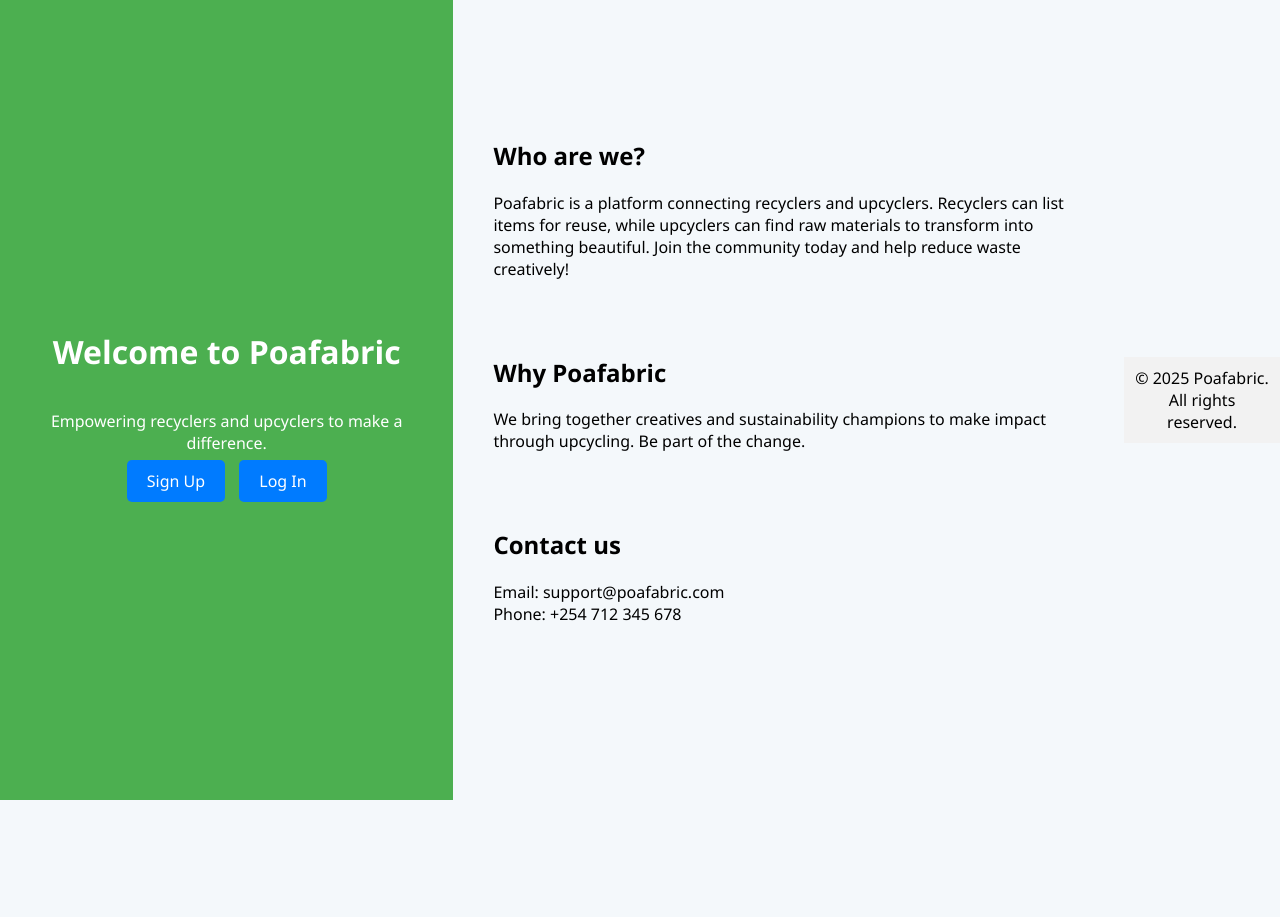
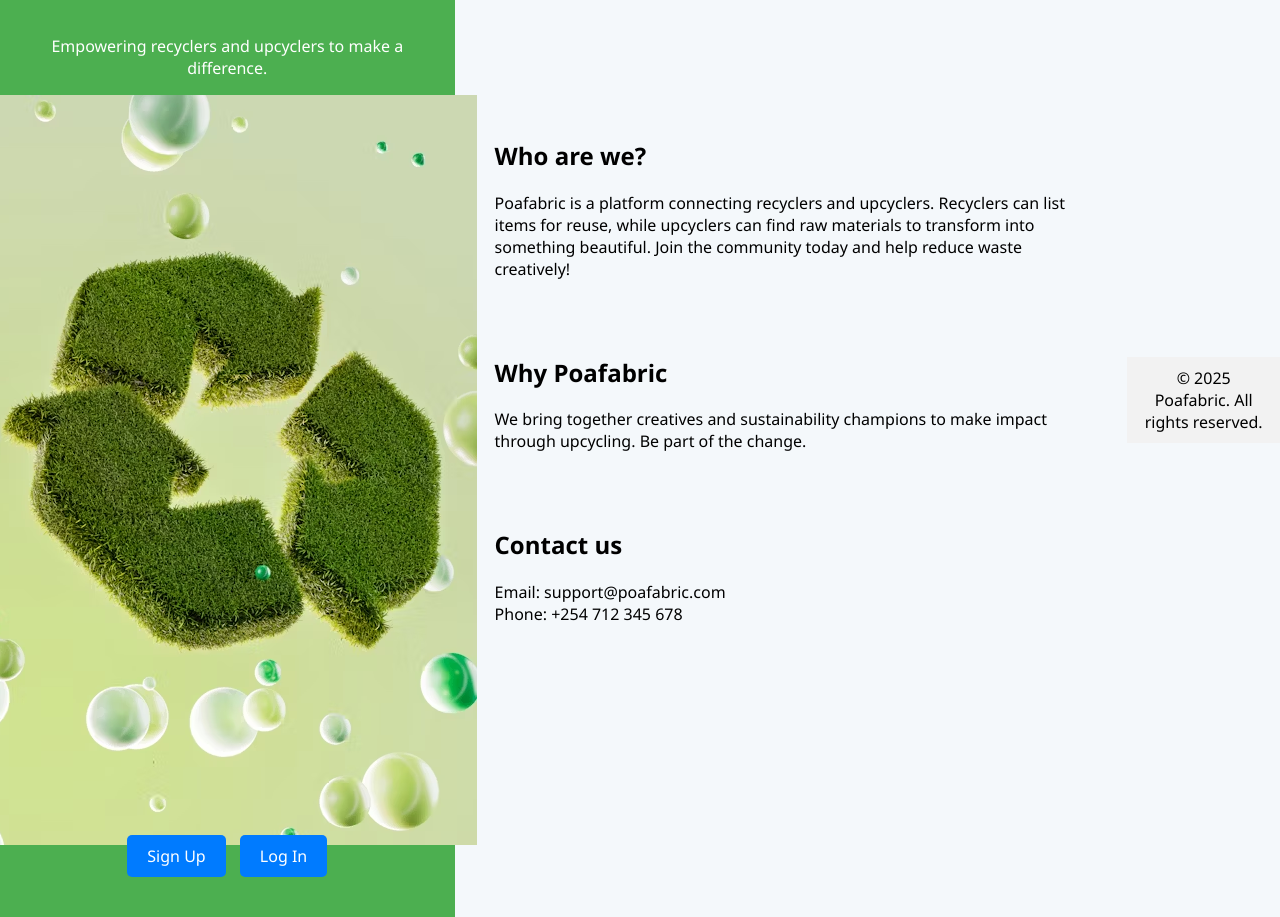
Before and after one commit to taragon/PoaFabric, a Django app: page / in a window 1280 px wide. Before the commit the page ends 800 px from the top, so only its background shows below. Run offline with Django 4.2, Linux system fonts and the light colour scheme.

Commit message:
added an image to the home page

```diff
--- a/user/templates/user/home.html
+++ b/user/templates/user/home.html
@@ -14,6 +14,8 @@
         <div class="left-section">
             <h1>Welcome to <span>Poafabric</span></h1>
             <p>Empowering recyclers and upcyclers to make a difference.</p>
+            <img src="{% static 'user/images/recycle.avif' %}" alt="Recycling Illustration" class="hero-img">
+
             <div class="buttons">
                 <a href="{% url 'signup' %}" class="btn">Sign Up</a>
                 <a href="{% url 'login' %}" class="btn">Log In</a>
```
Also changed, not shown: user/static/user/images/recycle.avif (added).
